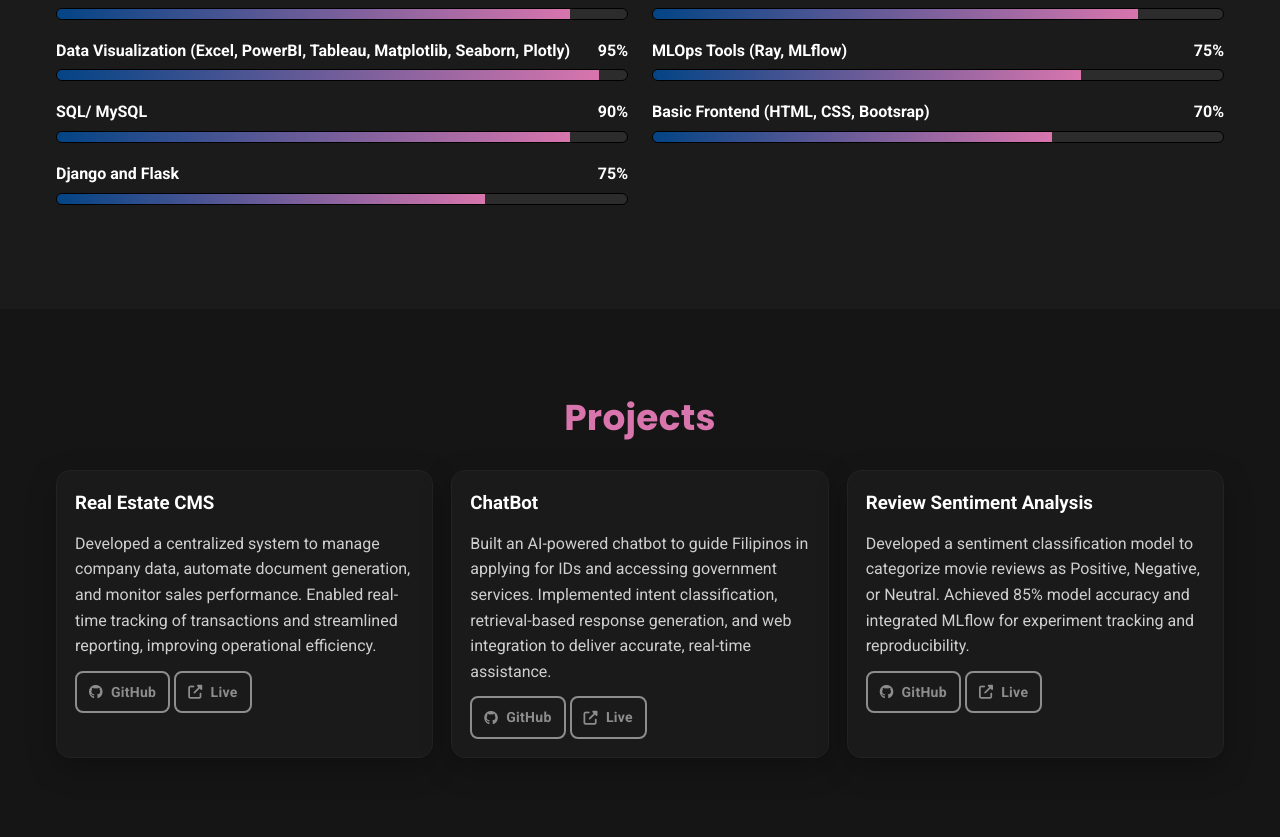
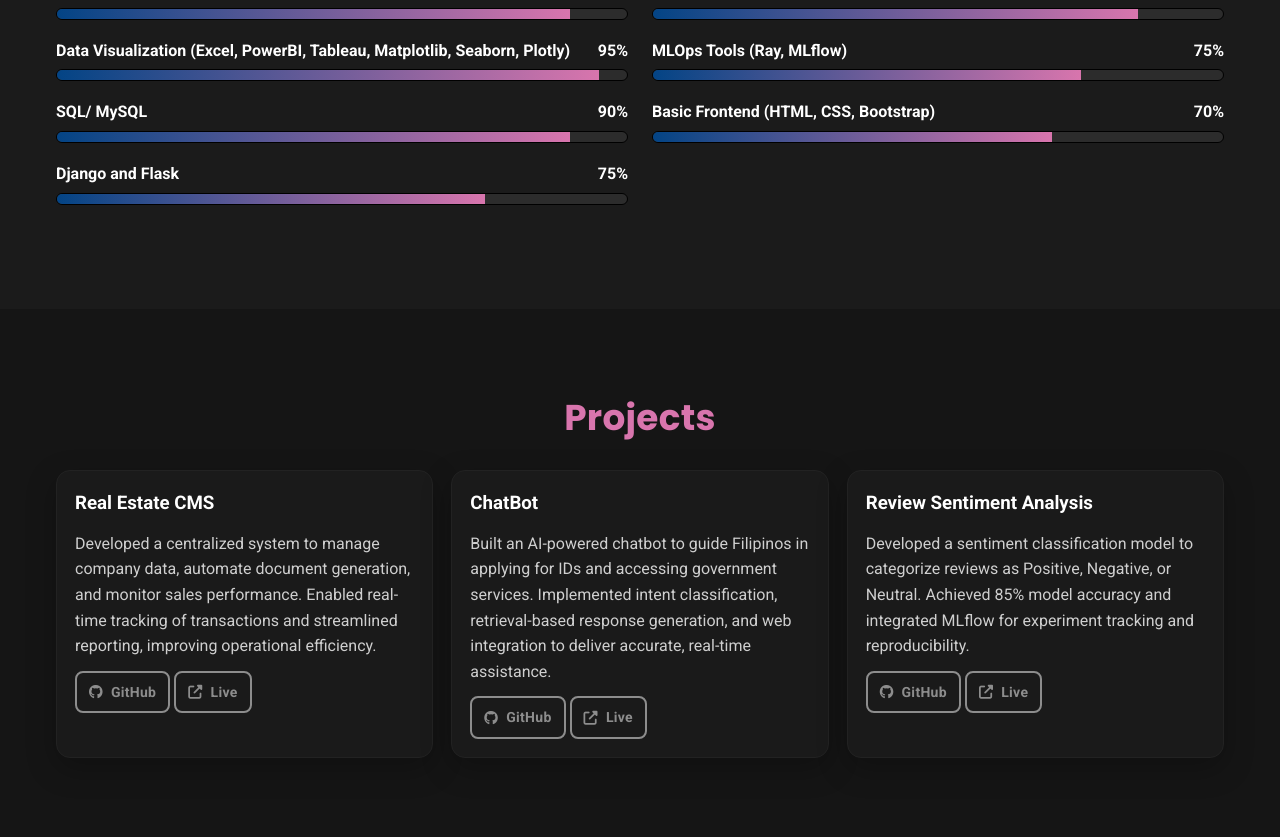
Before and after one commit to Trickerqty/Johnny-Portfolio, a Flask app: page / in a window 1280 px wide. Shown: the part 1634-2471 px from the top of the page. Run offline with Flask 3, Linux system fonts and the light colour scheme.

Commit message:
Fix spelling

```diff
--- a/templates/index.html
+++ b/templates/index.html
@@ -134,7 +134,7 @@
           </div>
           <div class="skill">
             <div class="skill-top">
-              <span>Basic Frontend (HTML, CSS, Bootsrap)</span><span>70%</span>
+              <span>Basic Frontend (HTML, CSS, Bootstrap)</span><span>70%</span>
             </div>
             <div class="bar"><span style="width: 70%"></span></div>
           </div>
@@ -180,7 +180,7 @@
           </article>
           <article class="card">
             <h3>Review Sentiment Analysis</h3>
-            <p>Developed a sentiment classification model to categorize movie reviews as Positive, Negative, or Neutral.
+            <p>Developed a sentiment classification model to categorize reviews as Positive, Negative, or Neutral.
               Achieved 85% model accuracy and integrated MLflow for experiment tracking and reproducibility. </p>
             <div class="disabled-links">
               <a class="btn small outline" href="#" target="_blank" rel="noopener">
```
